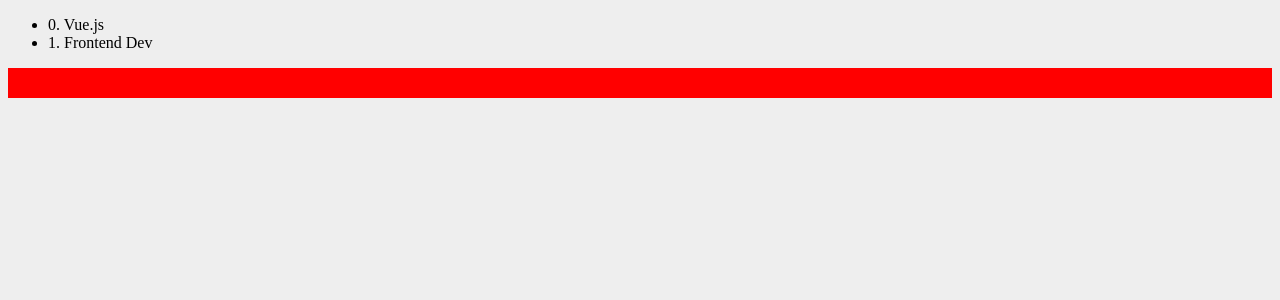
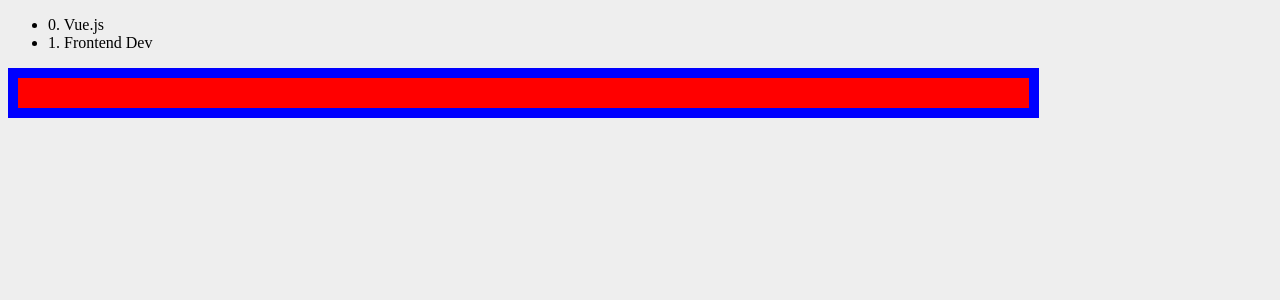
Before and after one commit to varvarasd/vue-app, a Vue app: page / in a window 1280 px wide. Shown: the top 300 px of the page. Built offline with nearby package versions, Linux system fonts and the light colour scheme.

Commit message:
chain binding css classes

```diff
--- a/src/components/Skills.vue
+++ b/src/components/Skills.vue
@@ -5,7 +5,7 @@
         <li v-for="(data, index) in skills" :key='index'> {{index}}. {{data.skill}}</li>
       </ul>
 
-      <div v-bind:class="{ alert: showAlert }"></div>
+      <div v-bind:class="{ alert: showAlert, 'class-name': showClass }"></div>
       <!-- use !showAlert for negative check-->
     </div>
   </div>
@@ -20,7 +20,8 @@ export default {
         {'skill': 'Vue.js'},
         {'skill': 'Frontend Dev'}
       ],
-      showAlert: true
+      showAlert: true,
+      showClass: true
     }
   }
 }
@@ -32,8 +33,12 @@ export default {
 
   .alert {
     background-color: red;
-    width: 100%;
+    width: 80%;
     height: 30px
   }
 
+  .class-name {
+    border: solid 10px blue;
+  }
+
 </style>
```
